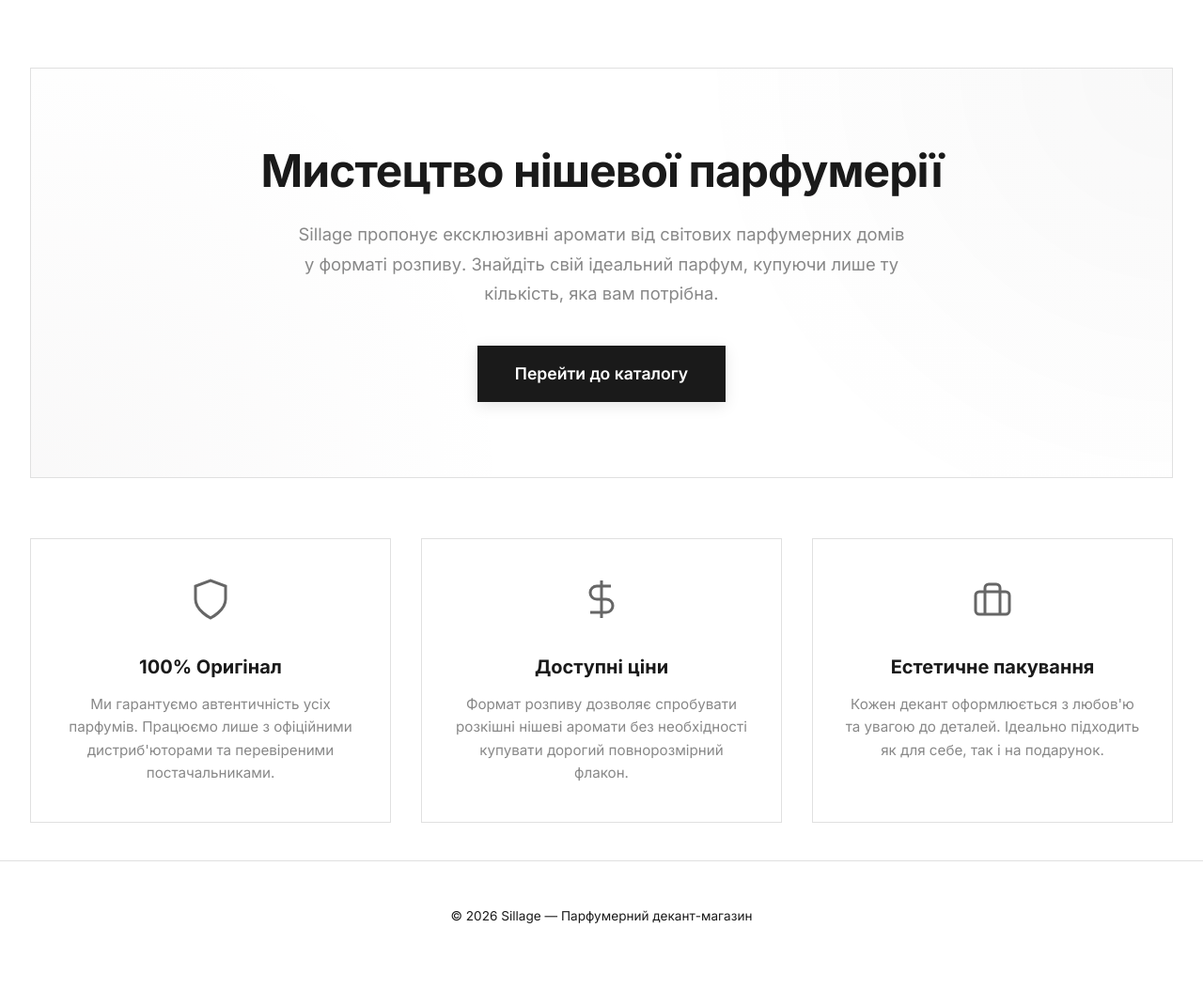
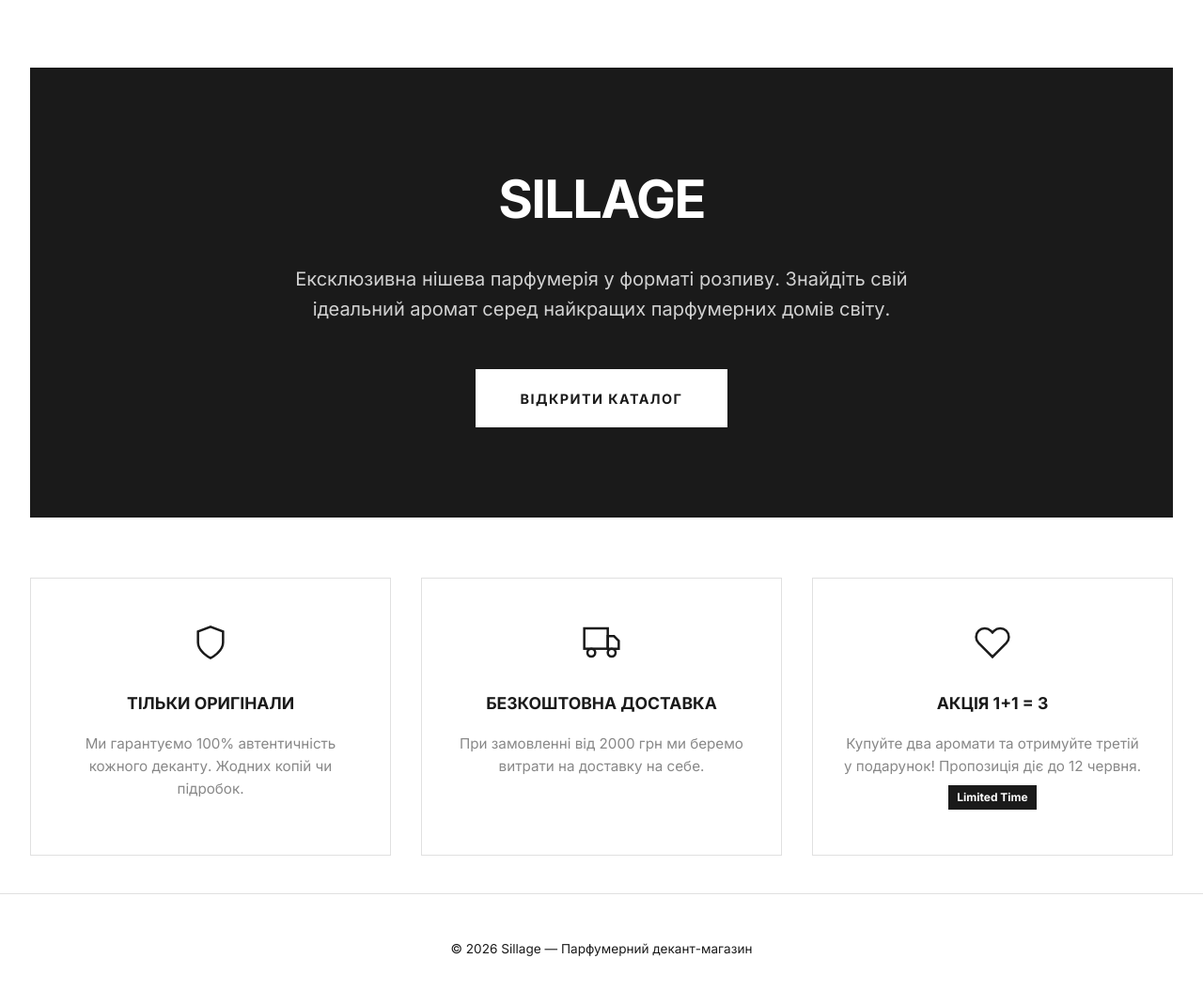
Before and after one commit to dimatsenko/sillage, a Django app: page / in a window 1280 px wide. Shown: the part 68-1138 px from the top of the page at 94% size. Before the commit the page ends 1051 px from the top, so only its background shows below. Run offline with Django 5.2, Linux system fonts and the light colour scheme; data that the repository does not hold is empty.

Commit message:
refactor: homepage redesign

```diff
--- a/core/urls.py
+++ b/core/urls.py
@@ -4,12 +4,14 @@ from django.views.generic import TemplateView
 from django.conf import settings
 from django.conf.urls.static import static
 
+from products.views import HomeView
+
 urlpatterns = [
     path('admin/', admin.site.urls),
     path('users/', include('users.urls')),
     path('products/', include('products.urls')),
     path('orders/', include('orders.urls')),
-    path('', TemplateView.as_view(template_name='home.html'), name='core-home'),
+    path('', HomeView.as_view(), name='core-home'),
 ]
 
 if settings.DEBUG:
--- a/products/views.py
+++ b/products/views.py
@@ -5,12 +5,25 @@ Uses class-based views for consistency and extensibility.
 All heavy logic is delegated to ``services.py``.
 """
 from django.db.models import Max, Min, Q
+from django.db.models import Max, Min, Q
 from django.http import JsonResponse
-from django.views.generic import DetailView, ListView
+from django.views.generic import DetailView, ListView, TemplateView
 
 from .models import Category, Product
 from .services import filter_products, get_base_queryset, search_products
 from orders.forms import CartAddProductForm
+
+
+class HomeView(TemplateView):
+    template_name = 'home.html'
+
+    def get_context_data(self, **kwargs):
+        context = super().get_context_data(**kwargs)
+        # 4 найновіші товари
+        context['new_arrivals'] = Product.objects.order_by('-created_at')[:4]
+        # 4 бестселери (для демонстрації візьмемо за ціною або випадкові)
+        context['bestsellers'] = Product.objects.order_by('?')[:4]
+        return context
 
 
 class ProductListView(ListView):
--- a/templates/base.html
+++ b/templates/base.html
@@ -300,13 +300,26 @@
             position: relative;
         }
 
-        .search-overlay__form svg {
+        .search-overlay__submit {
+            background: none;
+            border: none;
+            cursor: pointer;
+            padding: 0;
+            display: flex;
+            align-items: center;
+            justify-content: center;
+        }
+
+        .search-overlay__submit svg {
             width: 20px;
             height: 20px;
             stroke: var(--clr-text-muted);
             stroke-width: 2;
             fill: none;
-            flex-shrink: 0;
+        }
+
+        .search-overlay__submit:focus svg {
+            stroke: var(--clr-primary);
         }
 
         .search-overlay__input {
@@ -456,7 +469,9 @@
                     Закрити
                 </button>
                 <form class="search-overlay__form" id="search-form" method="get" action="{% url 'products:list' %}">
-                    <svg viewBox="0 0 24 24"><circle cx="11" cy="11" r="8"/><line x1="21" y1="21" x2="16.65" y2="16.65"/></svg>
+                    <button type="submit" class="search-overlay__submit" aria-label="Шукати">
+                        <svg viewBox="0 0 24 24"><circle cx="11" cy="11" r="8"/><line x1="21" y1="21" x2="16.65" y2="16.65"/></svg>
+                    </button>
                     <input type="text" name="search" class="search-overlay__input" id="search-input"
                            placeholder="Знайти аромат…" autocomplete="off">
                     <button type="button" class="search-overlay__clear" id="search-clear" aria-label="Очистити">
@@ -552,7 +567,7 @@
 
                                 html += `
                                     <li class="${isHidden}">
-                                        <a href="${item.url}" class="search-result-item">
+                                        <a href="/products/?search=${encodeURIComponent(item.name)}" class="search-result-item">
                                             ${imgHtml}
                                             <div class="search-result-info">
                                                 <span class="search-result-name">${item.name}</span>
--- a/templates/home.html
+++ b/templates/home.html
@@ -1,130 +1,279 @@
 {% extends "base.html" %}
 
-{% block title %}Sillage — Головна{% endblock %}
+{% block title %}Sillage — Мистецтво нішевої парфумерії{% endblock %}
 
 {% block extra_css %}
 <style>
+    /* Hero Banner */
     .hero {
-        display: flex;
-        flex-direction: column;
-        align-items: center;
-        justify-content: center;
+        position: relative;
+        padding: 6rem 2rem;
+        background: var(--clr-primary);
+        color: #FFFFFF;
         text-align: center;
-        padding: 5rem 2rem;
-        background: var(--clr-surface);
-        border: 1px solid var(--clr-border);
-        border-radius: var(--radius);
-        margin-top: 2rem;
-        box-shadow: var(--shadow);
-        background-image: radial-gradient(circle at top right, rgba(42,37,41,0.03), transparent 40%),
-                          radial-gradient(circle at bottom left, rgba(107,94,98,0.04), transparent 40%);
+        margin: 2rem 0 4rem;
+        border-radius: 0;
     }
 
     .hero-title {
-        font-size: 3rem;
+        font-size: 3.5rem;
         font-weight: 700;
-        color: var(--clr-primary);
         margin-bottom: 1.5rem;
-        letter-spacing: -0.02em;
-        line-height: 1.2;
+        letter-spacing: -0.03em;
+        text-transform: uppercase;
     }
 
     .hero-subtitle {
-        font-size: 1.15rem;
-        color: var(--clr-text-muted);
-        max-width: 650px;
-        margin-bottom: 2.5rem;
-        line-height: 1.7;
+        font-size: 1.25rem;
+        max-width: 700px;
+        margin: 0 auto 3rem;
+        opacity: 0.8;
+        line-height: 1.6;
     }
 
     .hero-btn {
         display: inline-block;
-        padding: 1rem 2.5rem;
-        background: var(--clr-primary);
-        color: var(--clr-bg);
-        font-weight: 600;
-        font-size: 1.1rem;
-        border-radius: var(--radius);
-        transition: transform 0.2s, background 0.2s, box-shadow 0.2s;
-        box-shadow: 0 4px 15px rgba(0,0,0,0.1);
+        padding: 1.2rem 3rem;
+        background: #FFFFFF;
+        color: var(--clr-primary);
+        font-weight: 700;
+        text-transform: uppercase;
+        letter-spacing: 0.1em;
+        font-size: 0.9rem;
     }
 
-    .hero-btn:hover {
-        background: var(--clr-primary-dim);
-        transform: translateY(-2px);
-        color: var(--clr-bg);
-        box-shadow: 0 6px 20px rgba(0,0,0,0.15);
+    /* Sections */
+    .section {
+        margin-bottom: 6rem;
     }
 
-    .features-grid {
+    .section-header {
+        display: flex;
+        justify-content: space-between;
+        align-items: flex-end;
+        margin-bottom: 2.5rem;
+        border-bottom: 1px solid var(--clr-border);
+        padding-bottom: 1rem;
+    }
+
+    .section-title {
+        font-size: 1.8rem;
+        font-weight: 700;
+        text-transform: uppercase;
+        letter-spacing: 0.05em;
+    }
+
+    .section-link {
+        font-size: 0.9rem;
+        font-weight: 600;
+        color: var(--clr-accent);
+        text-decoration: underline;
+    }
+
+    /* Product Grid (Static) */
+    .product-grid {
         display: grid;
-        grid-template-columns: repeat(auto-fit, minmax(280px, 1fr));
+        grid-template-columns: repeat(auto-fill, minmax(280px, 1fr));
+        gap: 2rem;
+    }
+
+    .product-card {
+        background: var(--clr-surface);
+        border: 1px solid var(--clr-border);
+        display: flex;
+        flex-direction: column;
+        overflow: hidden;
+    }
+
+    .product-img-wrapper {
+        width: 100%;
+        aspect-ratio: 1 / 1;
+        background: #f9f9f9;
+        display: flex;
+        align-items: center;
+        justify-content: center;
+    }
+
+    .product-img-wrapper img {
+        width: 100%;
+        height: 100%;
+        object-fit: cover;
+    }
+
+    .product-card-content {
+        padding: 1.5rem;
+        display: flex;
+        flex-direction: column;
+        flex: 1;
+    }
+
+    .product-card .brand {
+        font-size: .75rem;
+        color: var(--clr-accent);
+        text-transform: uppercase;
+        letter-spacing: .08em;
+        font-weight: 500;
+        margin-bottom: .25rem;
+    }
+
+    .product-card .name {
+        font-size: 1.2rem;
+        font-weight: 600;
+        margin-bottom: .5rem;
+    }
+
+    .product-card .price {
+        margin-top: auto;
+        font-size: 1.3rem;
+        font-weight: 700;
+        margin-bottom: 1.25rem;
+    }
+
+    .btn-catalog-redirect {
+        width: 100%;
+        padding: 0.8rem;
+        background: var(--clr-primary);
+        color: #FFFFFF;
+        text-align: center;
+        font-weight: 600;
+        font-size: 0.85rem;
+        text-transform: uppercase;
+        letter-spacing: 0.05em;
+    }
+
+    /* USP Section */
+    .usp-grid {
+        display: grid;
+        grid-template-columns: repeat(auto-fit, minmax(300px, 1fr));
         gap: 2rem;
         margin-top: 4rem;
     }
 
-    .feature-card {
-        background: var(--clr-surface);
+    .usp-card {
+        padding: 3rem 2rem;
         border: 1px solid var(--clr-border);
-        padding: 2.5rem 2rem;
-        border-radius: var(--radius);
         text-align: center;
-        transition: transform var(--transition), box-shadow var(--transition);
     }
 
-    .feature-card:hover {
-        transform: translateY(-4px);
-        box-shadow: var(--shadow-hover);
+    .usp-card svg {
+        width: 40px;
+        height: 40px;
+        margin-bottom: 1.5rem;
+        stroke: var(--clr-primary);
+        stroke-width: 1.5;
+        fill: none;
     }
 
-    .feature-card svg {
-        width: 48px;
-        height: 48px;
-        stroke: var(--clr-accent);
-        stroke-width: 1.5;
-        fill: none;
-        margin-bottom: 1.5rem;
+    .usp-card h3 {
+        font-size: 1.1rem;
+        font-weight: 700;
+        text-transform: uppercase;
+        margin-bottom: 1rem;
     }
 
-    .feature-card h3 {
-        font-size: 1.25rem;
-        margin-bottom: 0.75rem;
-        color: var(--clr-primary);
+    .usp-card p {
+        font-size: 0.95rem;
+        color: var(--clr-text-muted);
+        line-height: 1.6;
     }
 
-    .feature-card p {
-        color: var(--clr-text-muted);
-        font-size: 0.95rem;
-        line-height: 1.6;
+    .promo-badge {
+        display: inline-block;
+        background: var(--clr-primary);
+        color: #FFFFFF;
+        padding: 0.2rem 0.6rem;
+        font-size: 0.75rem;
+        font-weight: 700;
+        margin-top: 0.5rem;
     }
 </style>
 {% endblock %}
 
 {% block content %}
+<!-- Banner -->
 <section class="hero">
-    <h1 class="hero-title">Мистецтво нішевої парфумерії</h1>
+    <h1 class="hero-title">Sillage</h1>
     <p class="hero-subtitle">
-        Sillage пропонує ексклюзивні аромати від світових парфумерних домів у форматі розпиву.
-        Знайдіть свій ідеальний парфум, купуючи лише ту кількість, яка вам потрібна.
+        Ексклюзивна нішева парфумерія у форматі розпиву. Знайдіть свій ідеальний аромат серед найкращих парфумерних домів світу.
     </p>
-    <a href="{% url 'products:list' %}" class="hero-btn">Перейти до каталогу</a>
+    <a href="{% url 'products:list' %}" class="hero-btn">Відкрити каталог</a>
 </section>
 
-<section class="features-grid">
-    <div class="feature-card">
+<!-- New Arrivals -->
+{% if new_arrivals %}
+<section class="section">
+    <div class="section-header">
+        <h2 class="section-title">Новинки</h2>
+        <a href="{% url 'products:list' %}" class="section-link">Показати все</a>
+    </div>
+    <div class="product-grid">
+        {% for product in new_arrivals %}
+        <article class="product-card">
+            <a href="{{ product.get_absolute_url }}" class="product-img-wrapper">
+                {% if product.image %}
+                    <img src="{{ product.image.url }}" alt="{{ product.name }}">
+                {% else %}
+                    <div style="color: var(--clr-text-muted); font-size: 0.7rem; text-transform: uppercase;">Немає фото</div>
+                {% endif %}
+            </a>
+            <div class="product-card-content">
+                <span class="brand">{{ product.brand }}</span>
+                <h2 class="name">{{ product.name }}</h2>
+                <p class="price">{{ product.price }} грн</p>
+                <a href="{{ product.get_absolute_url }}" class="btn-catalog-redirect">Детальніше</a>
+            </div>
+        </article>
+        {% endfor %}
+    </div>
+</section>
+{% endif %}
+
+<!-- Bestsellers -->
+{% if bestsellers %}
+<section class="section">
+    <div class="section-header">
+        <h2 class="section-title">Бестселери</h2>
+        <a href="{% url 'products:list' %}" class="section-link">Показати все</a>
+    </div>
+    <div class="product-grid">
+        {% for product in bestsellers %}
+        <article class="product-card">
+            <a href="{{ product.get_absolute_url }}" class="product-img-wrapper">
+                {% if product.image %}
+                    <img src="{{ product.image.url }}" alt="{{ product.name }}">
+                {% else %}
+                    <div style="color: var(--clr-text-muted); font-size: 0.7rem; text-transform: uppercase;">Немає фото</div>
+                {% endif %}
+            </a>
+            <div class="product-card-content">
+                <span class="brand">{{ product.brand }}</span>
+                <h2 class="name">{{ product.name }}</h2>
+                <p class="price">{{ product.price }} грн</p>
+                <a href="{{ product.get_absolute_url }}" class="btn-catalog-redirect">Детальніше</a>
+            </div>
+        </article>
+        {% endfor %}
+    </div>
+</section>
+{% endif %}
+
+<!-- USP Section -->
+<section class="usp-grid">
+    <div class="usp-card">
         <svg viewBox="0 0 24 24"><path d="M12 22s8-4 8-10V5l-8-3-8 3v7c0 6 8 10 8 10z"/></svg>
-        <h3>100% Оригінал</h3>
-        <p>Ми гарантуємо автентичність усіх парфумів. Працюємо лише з офіційними дистриб'юторами та перевіреними постачальниками.</p>
+        <h3>Тільки оригінали</h3>
+        <p>Ми гарантуємо 100% автентичність кожного деканту. Жодних копій чи підробок.</p>
     </div>
-    <div class="feature-card">
-        <svg viewBox="0 0 24 24"><path d="M12 2v20M17 5H9.5a3.5 3.5 0 0 0 0 7h5a3.5 3.5 0 0 1 0 7H6"/></svg>
-        <h3>Доступні ціни</h3>
-        <p>Формат розпиву дозволяє спробувати розкішні нішеві аромати без необхідності купувати дорогий повнорозмірний флакон.</p>
+    <div class="usp-card">
+        <svg viewBox="0 0 24 24"><rect x="1" y="3" width="15" height="13"></rect><polygon points="16 8 20 8 23 11 23 16 16 16 16 8"></polygon><circle cx="5.5" cy="18.5" r="2.5"></circle><circle cx="18.5" cy="18.5" r="2.5"></circle></svg>
+        <h3>Безкоштовна доставка</h3>
+        <p>При замовленні від 2000 грн ми беремо витрати на доставку на себе.</p>
     </div>
-    <div class="feature-card">
-        <svg viewBox="0 0 24 24"><rect x="3" y="8" width="18" height="12" rx="2" ry="2"/><path d="M16 8V6a2 2 0 0 0-2-2H10a2 2 0 0 0-2 2v2"/><path d="M8 8v12"/><path d="M16 8v12"/></svg>
-        <h3>Естетичне пакування</h3>
-        <p>Кожен декант оформлюється з любов'ю та увагою до деталей. Ідеально підходить як для себе, так і на подарунок.</p>
+    <div class="usp-card">
+        <svg viewBox="0 0 24 24"><path d="M20.84 4.61a5.5 5.5 0 0 0-7.78 0L12 5.67l-1.06-1.06a5.5 5.5 0 0 0-7.78 7.78l1.06 1.06L12 21.23l7.78-7.78 1.06-1.06a5.5 5.5 0 0 0 0-7.78z"></path></svg>
+        <h3>Акція 1+1 = 3</h3>
+        <p>Купуйте два аромати та отримуйте третій у подарунок! Пропозиція діє до 12 червня.</p>
+        <div class="promo-badge">Limited Time</div>
     </div>
 </section>
 {% endblock %}
```
Also changed, not shown: products/templates/products/product_list.html (+50 -22 lines).
